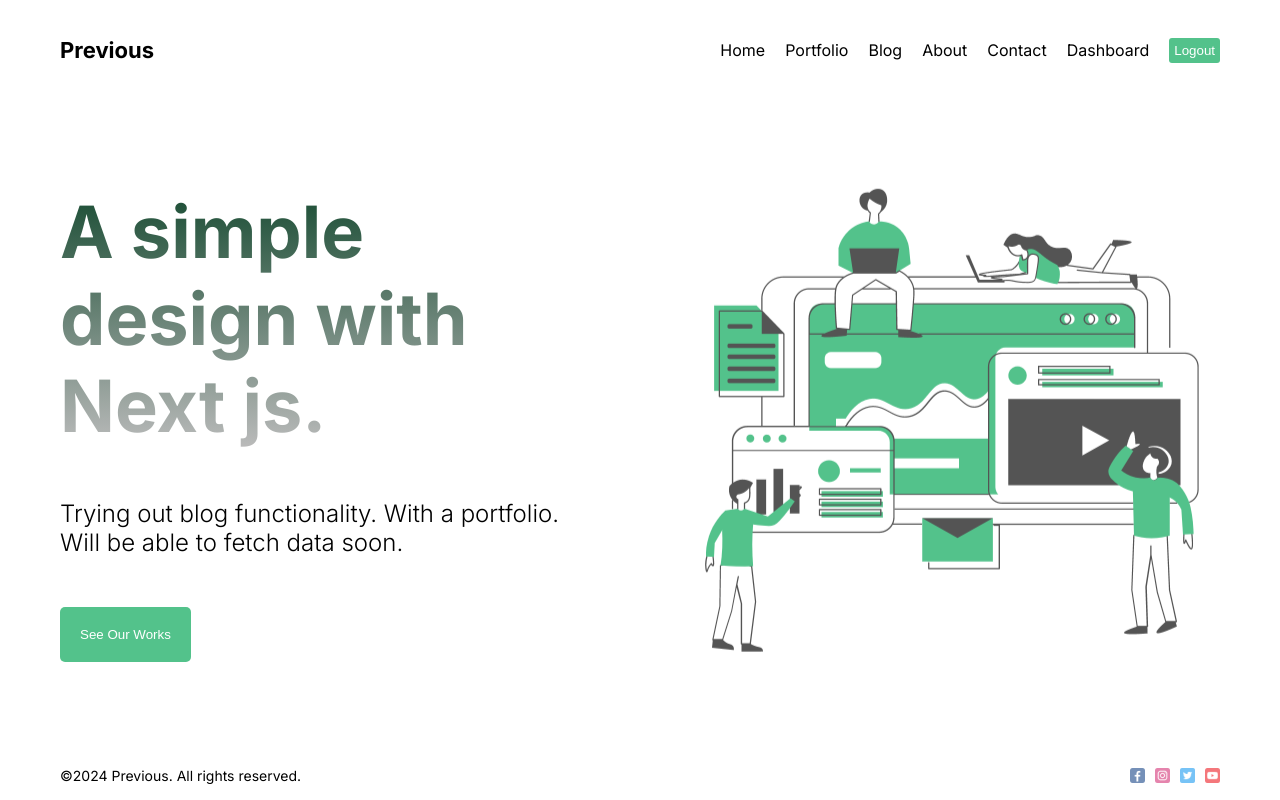
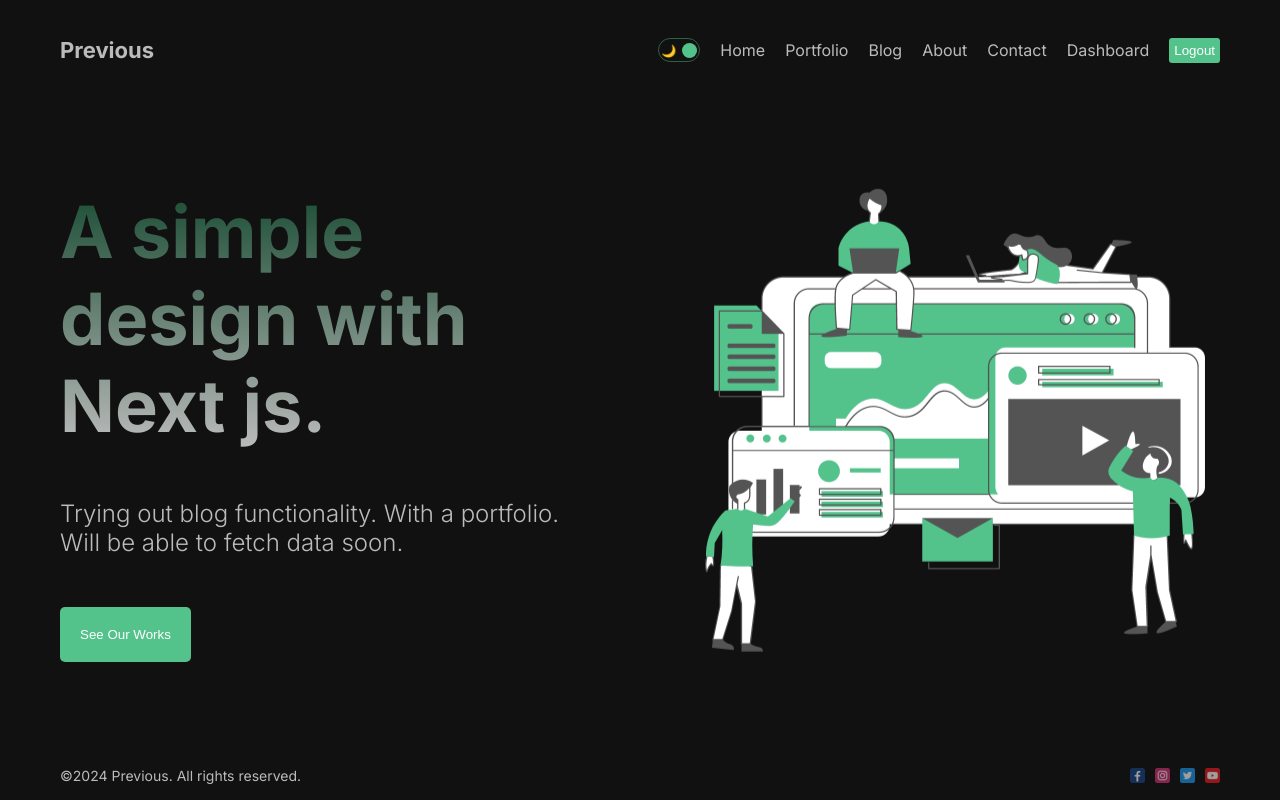
Before and after one commit to wechulisimiyu/previous, a Next.js app: page / in a window 1280 px wide. Built offline with nearby package versions, Linux system fonts and the light colour scheme.

Commit message:
add dark mode: complete

```diff
--- a/src/app/layout.js
+++ b/src/app/layout.js
@@ -2,6 +2,7 @@
 import "./globals.css";
 import Navbar from "@/components/navbar/Navbar";
 import Footer from "@/components/footer/Footer";
+import { ThemeProvider } from "@/context/ThemeContext";
 
 const inter = Inter({ subsets: ["latin"] });
 
@@ -14,12 +15,13 @@
   return (
     <html lang="en">
       <body className={inter.className}>
-        <div className="container">
-
-        <Navbar />
-        {children}
-        <Footer />
-        </div>
+        <ThemeProvider>
+          <div className="container">
+            <Navbar />
+            {children}
+            <Footer />
+          </div>
+        </ThemeProvider>
       </body>
     </html>
   );
--- a/src/components/navbar/Navbar.jsx
+++ b/src/components/navbar/Navbar.jsx
@@ -43,7 +43,7 @@
         <div className={styles.container}>
             <Link href="/" className={styles.logo}>Previous</Link>
             <div className={styles.links}>
-            {/* <DarkModeToggle /> */}
+            <DarkModeToggle />
                 {links.map((link) => (
                     <Link key={link.id} href={link.url} className={styles.link}>
                         {link.title}
```
